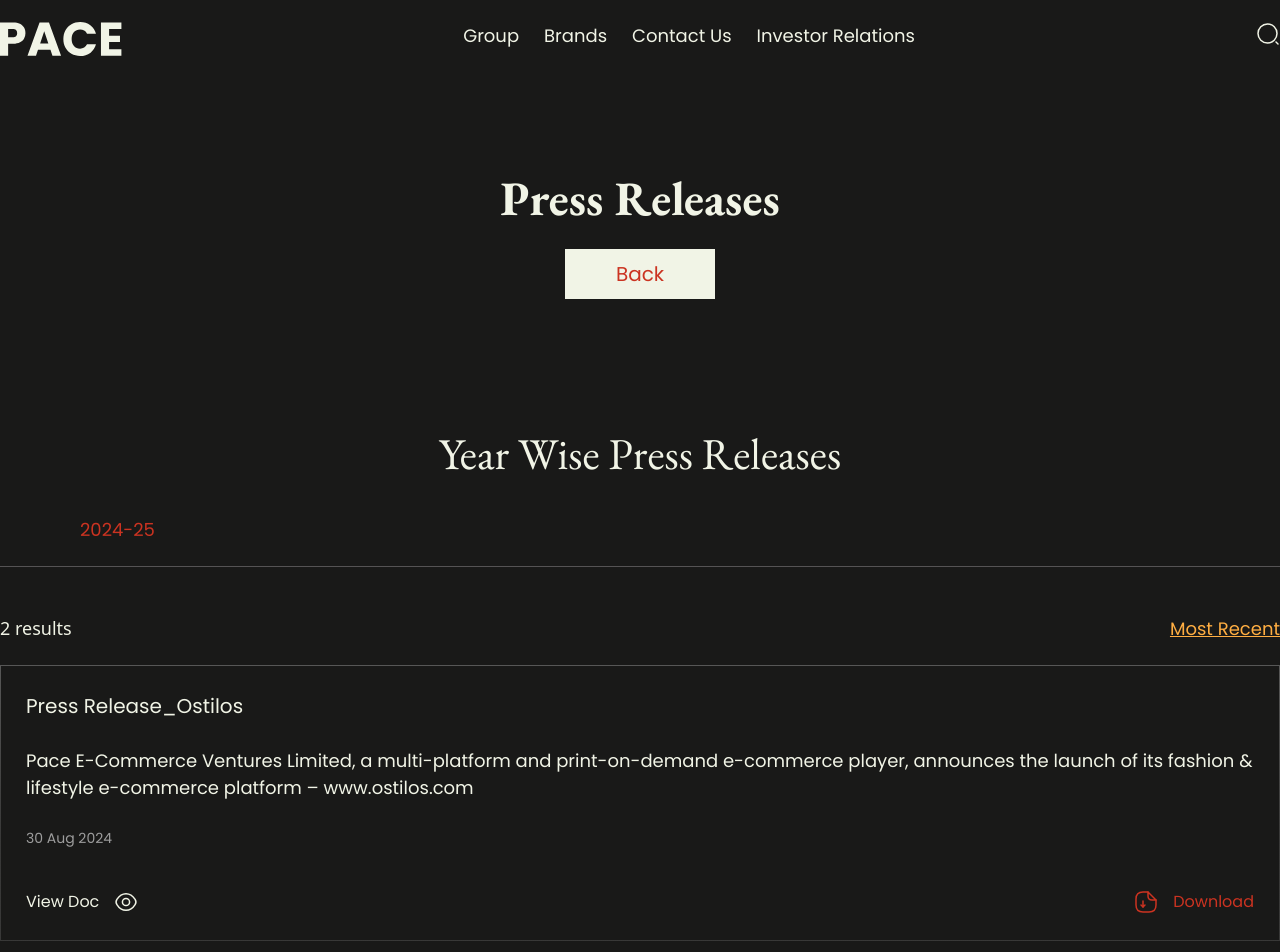
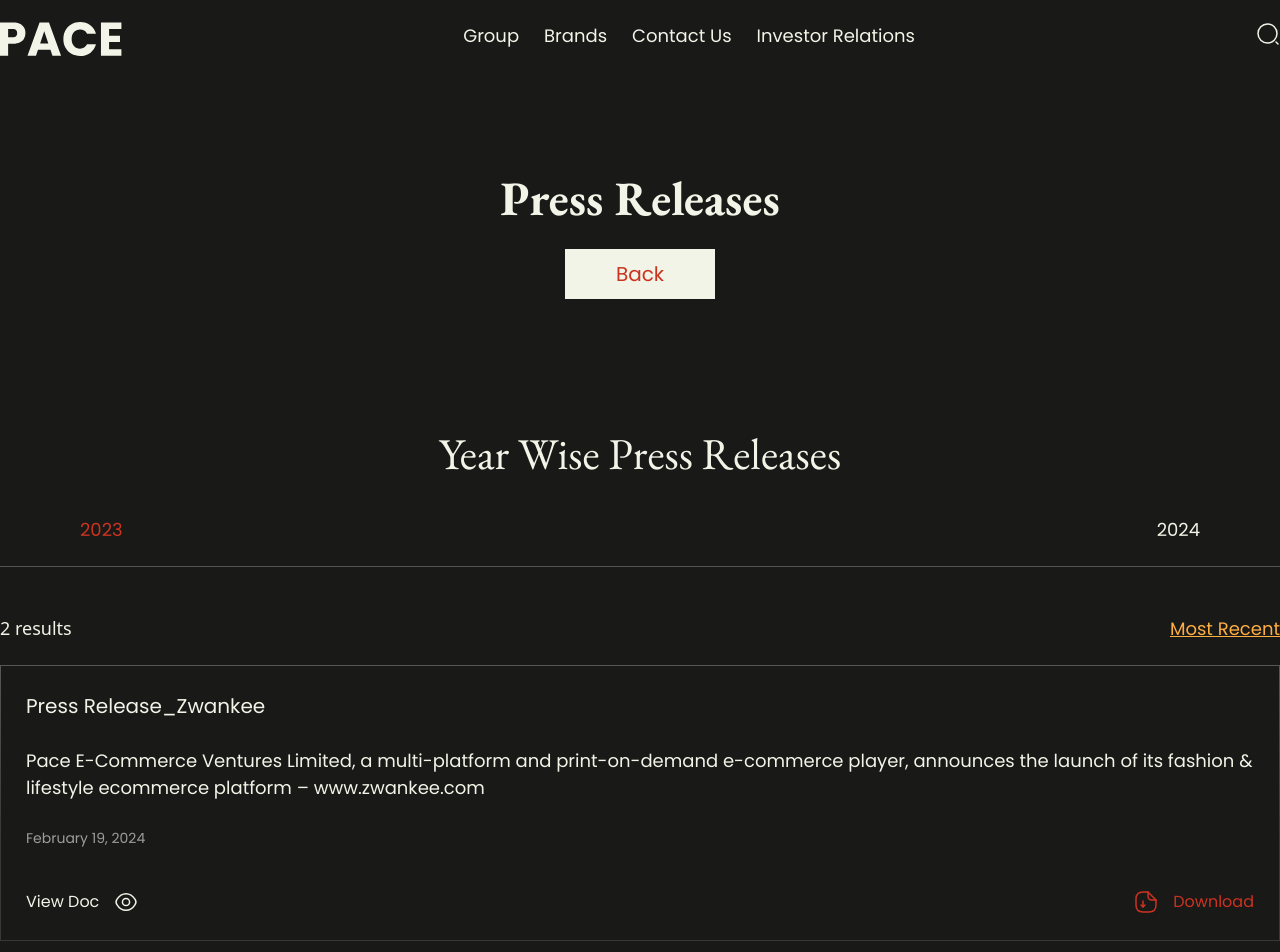
Before and after one commit to TarunRajpurohit123/pace-bussiness-website, a Next.js app in the folder pace-website/: page /investors/press-releases in a window 1280 px wide. Shown: the top 952 px of the page. Built offline with nearby package versions, Linux system fonts and the light colour scheme.

Commit message:
work on pressrela tab

```diff
--- a/pace-website/src/components/components/PressReleaseTab.jsx
+++ b/pace-website/src/components/components/PressReleaseTab.jsx
@@ -11,6 +11,7 @@ import { latestPress } from "@/json/latestPress";
 
 export default function PressReleaseTab() {
   const [currentTab, setCurrentTab] = useState(1);
+  const [currentYear, setCurrentYear] = useState("2024");
   return (
     <>
       <section className="press_release_tab">
@@ -21,19 +22,21 @@ export default function PressReleaseTab() {
             className="report_tab_btn"
             onClick={() => {
               setCurrentTab(1);
+              setCurrentYear("2023");
             }}
           >
-            2024-25
+            2023
           </button>
-          {/* <button
+          <button
             style={currentTab === 2 ? { color: "var(--red)" } : {}}
             className="report_tab_btn"
             onClick={() => {
               setCurrentTab(2);
+              setCurrentYear("2024");
             }}
           >
-            2023-24
-          </button> */}
+            2024
+          </button>
           {/* <button
             style={currentTab === 3 ? { color: "var(--red)" } : {}}
             className="report_tab_btn"
@@ -68,12 +71,13 @@ export default function PressReleaseTab() {
         </div>
         <main className="press__latest_release--main page-width">
           {latestPress?.map((lp, ind) => {
+            if (lp?.year == currentYear) {
               return (
                 <>
                   <div
                     className={
                       ind != 0
-                      ? "latestpress__card latestpress__card--full mt-[2.5rem]"
+                        ? "latestpress__card latestpress__card--full"
                         : "latestpress__card latestpress__card--full"
                     }
                   >
@@ -102,6 +106,8 @@ export default function PressReleaseTab() {
                   </div>
                 </>
               );
+            }
+            return <></>;
           })}
         </main>
         <div className="press__latest__paginationWarpper flex justify-between items-center page-width pt-[2.5rem]">
--- a/pace-website/src/json/latestPress.js
+++ b/pace-website/src/json/latestPress.js
@@ -2,13 +2,15 @@ const latestPress = [
   {
     name: "Press Release_Ostilos",
     url: "/main/press-releases/Press Release_Ostilos.pdf",
-    time: "30 Aug 2024",
+    time: "September 11, 2023",
+    year: "2023",
     data: "Pace E-Commerce Ventures Limited, a multi-platform and print-on-demand e-commerce player, announces the launch of its fashion & lifestyle e-commerce platform – www.ostilos.com",
   },
   {
     name: "Press Release_Zwankee",
     url: "/main/press-releases/Press Release_Zwankee.pdf",
-    time: "30 Aug 2024",
+    time: "February 19, 2024",
+    year: "2024",
     data: "Pace E-Commerce Ventures Limited, a multi-platform and print-on-demand e-commerce player, announces the launch of its fashion & lifestyle ecommerce platform – www.zwankee.com",
   },
 ];
```
Lines whose indentation alone changed are shown as unchanged.
